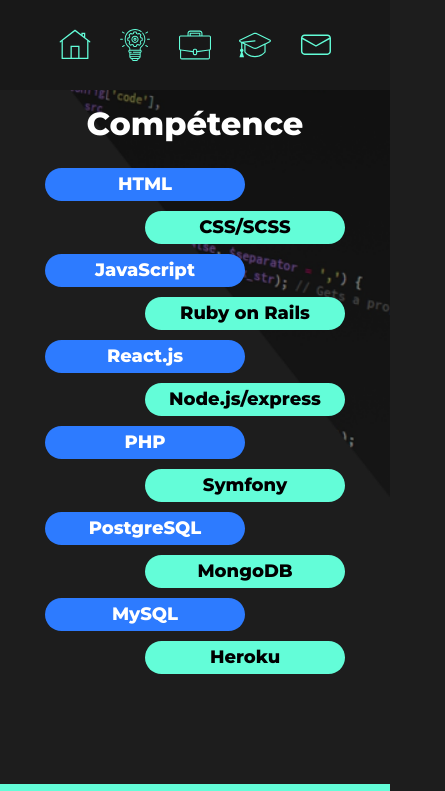
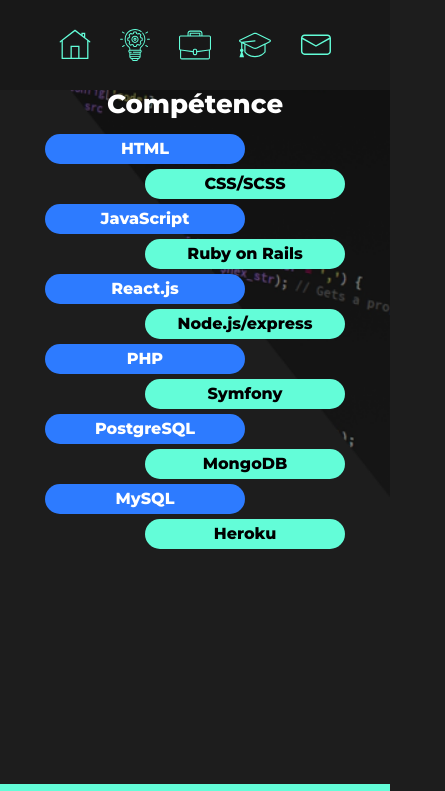
Before and after one commit to simonchardon/Portfolio, a website: page public/connaisance.html in a window 390 px wide. Shown: the top 791 px of the page, 445 px wide, since content can reach past the window. Drawn offline with nearby package versions, Linux system fonts and the light colour scheme; files that its build step writes are made by us from their sources; files whose address does not match are found by name.

Commit message:
make responsive

```diff
--- a/assets/stylesheets/component/footer.css
+++ b/assets/stylesheets/component/footer.css
@@ -8,6 +8,7 @@
   display: flex;
   justify-content: center;
   align-items: center;
+
 }
 
 .footer-content{
--- a/assets/stylesheets/page/connaisance.css
+++ b/assets/stylesheets/page/connaisance.css
@@ -7,7 +7,7 @@
   background-size: contain ;
 }
 .connaisance-content{
-  padding-top: 20px;
+  padding-top: 5px;
   display: flex;
   flex-direction: column;
   align-items: center;
@@ -57,32 +57,34 @@
   .connaisance{
     background-image: url("../../images/code2.png");
     background-position: top;
+    overflow: hidden;
   }
 
   .connaisance-content{
-    padding: 100px 0 0 0;
+    padding: 85px 0 0 0;
     margin: 0 auto;
   }
   .connaisance-content h2 {
-    font-size: 32px;
+    font-size: 26px;
+    margin-bottom: 10px;
   }
 
   .connaisance-content ul {
-    font-size: 18px;
+    font-size: 16px;
     font-weight: bold;
   }
 
   .connaisance-content .right {
     width: 200px;
     padding: 3px;
-    margin-bottom: 10px;
+    margin-bottom: 5px;
     margin-left: 40%;
   }
 
   .connaisance-content .left {
     margin-left: 20%;
     width: 200px;
-    margin-bottom: 10px;
+    margin-bottom: 5px;
   }
 
 }
```
